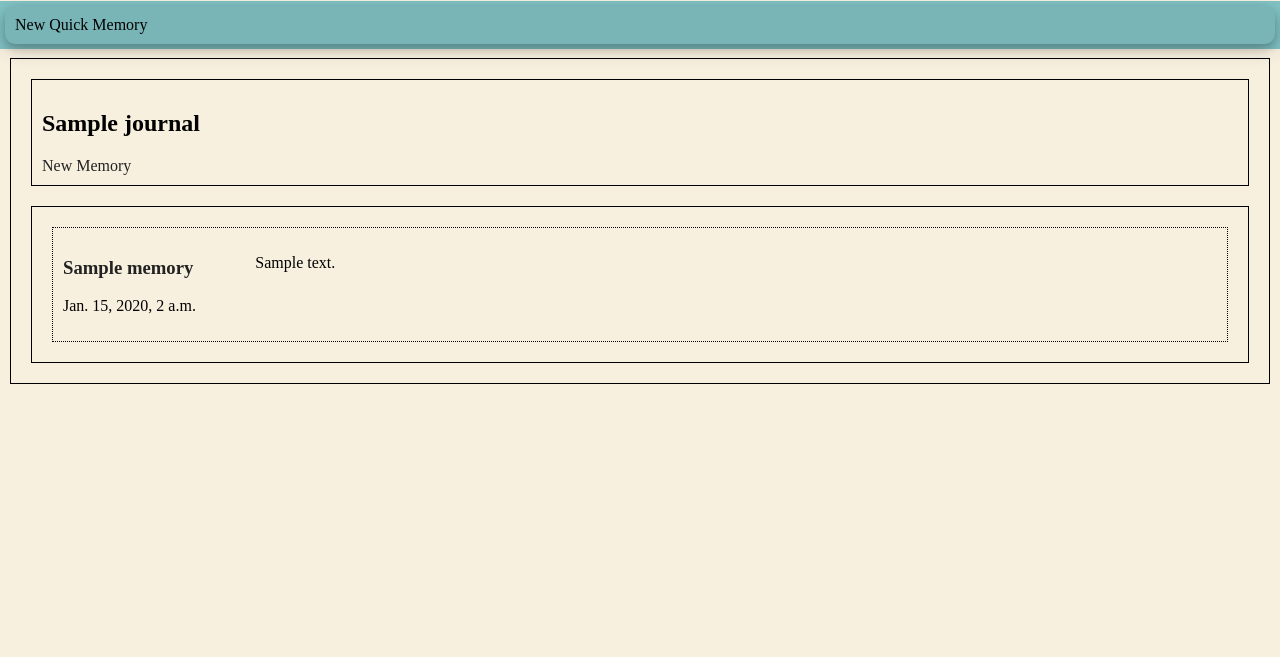
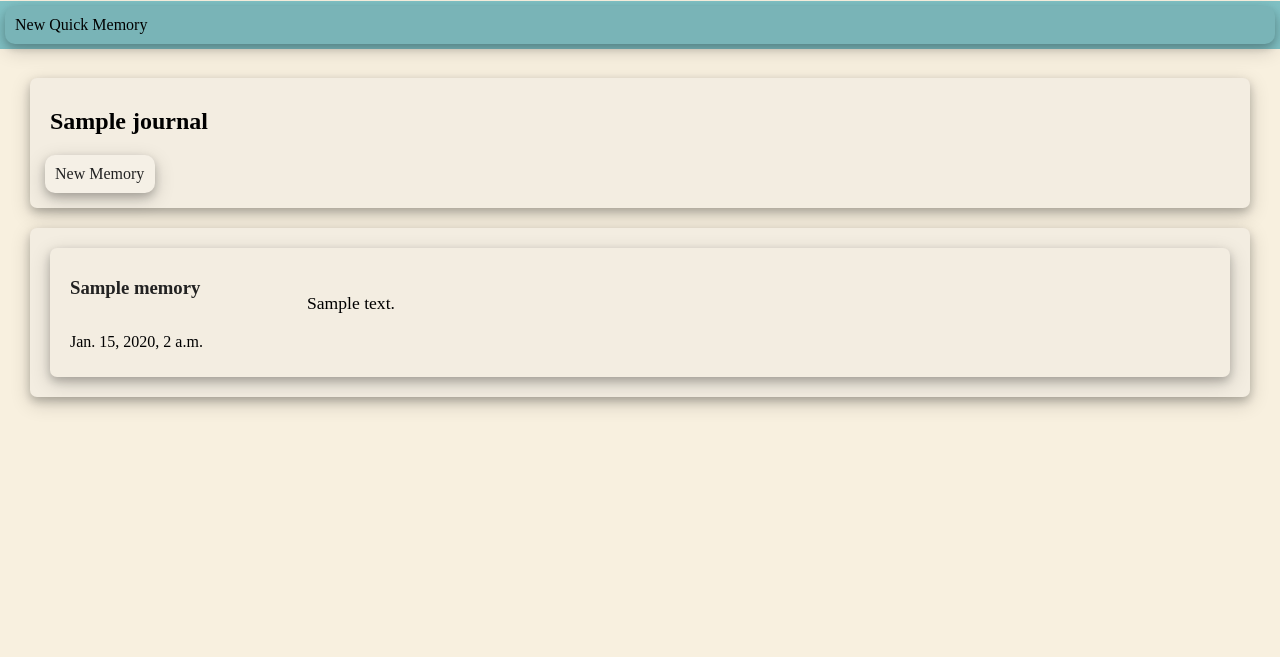
Before and after one commit to aggarabedian/remember_when, a Django app: page /journals/1/ in a window 1280 px wide. Shown: the part 154-811 px from the top of the page. Run offline with Django 3.2, Linux system fonts and the light colour scheme; a user stored in the database is signed in; tables that the repository leaves empty hold one stand-in row (values such as "Sample post"); some web fonts are replaced.

Commit message:
Adds styling for journal detail

```diff
--- a/main_app/static/styles/main.css
+++ b/main_app/static/styles/main.css
@@ -422,54 +422,85 @@ a {
 .journal_detail_body {
   display: flex;
   flex-direction: column;
-  border: solid black 1px;
   padding: 10px;
 }
 
 .journal_detail_header_container {
-  border: solid black 1px;
+
   margin: 10px;
   padding: 10px;
+  background-color: rgb(243, 237, 225);
+  border-radius: 7px;
+  box-shadow: 0 4px 8px 0 rgba(0, 0, 0, 0.2), 0 6px 20px 0 rgba(0, 0, 0, 0.19);
+  display: flex;
+  flex-direction: column;
 }
 
 .journal_detail_header_name {
-
+  padding-left: 10px;
 }
 
 .journal_detail_new_memory_button {
+  padding: 10px;
+  background-color: rgb(245, 240, 230);
+  box-shadow: 0 4px 8px 0 rgba(0, 0, 0, 0.2), 0 6px 20px 0 rgba(0, 0, 0, 0.19);
+  border-radius: 10px;
+  transition: all .2s ease-in-out;
+  width: 90px;
+  margin: 0 0 5px 5px;
+}
 
+.journal_detail_new_memory_button:hover {
+  transform: scale(1.05);
 }
 
 .journal_detail_card_container {
-  border: solid black 1px;
   margin: 10px;
   padding: 10px;
+  background-color: rgb(243, 237, 225);
+  border-radius: 7px;
+  box-shadow: 0 4px 8px 0 rgba(0, 0, 0, 0.2), 0 6px 20px 0 rgba(0, 0, 0, 0.19);
 
 }
 
 .journal_detail_card {
-  border: dotted black 1px;
   margin: 10px;
   padding: 10px;
   display: grid;
-  grid-template-columns: 1fr 5fr;
+  grid-template-columns: 1fr 4fr;
+  background-color: rgb(243, 237, 225);
+  border-radius: 7px;
+  box-shadow: 0 4px 8px 0 rgba(0, 0, 0, 0.2), 0 6px 20px 0 rgba(0, 0, 0, 0.19);
 
 }
 
 .journal_detail_card_left {
+  display: flex;
+  flex-direction: column;
+  flex-wrap: wrap;
+  justify-content: space-between;
 
 }
 
 .journal_detail_card_title {
+  transition: all .2s ease-in-out;
+  padding-left: 10px;
+}
 
+.journal_detail_card_title:hover {
+    transform: scale(1.03);
+    color: #9D9D9D;
 }
 
 .journal_detail_card_created_at {
-
+  padding-left: 10px;
 }
 
 .journal_detail_card_content {
-
+  padding: 5px;
+  margin: 10px;
+  font-size: 1.1rem;
+  line-height: 1.5em;
 }
 
 
```
